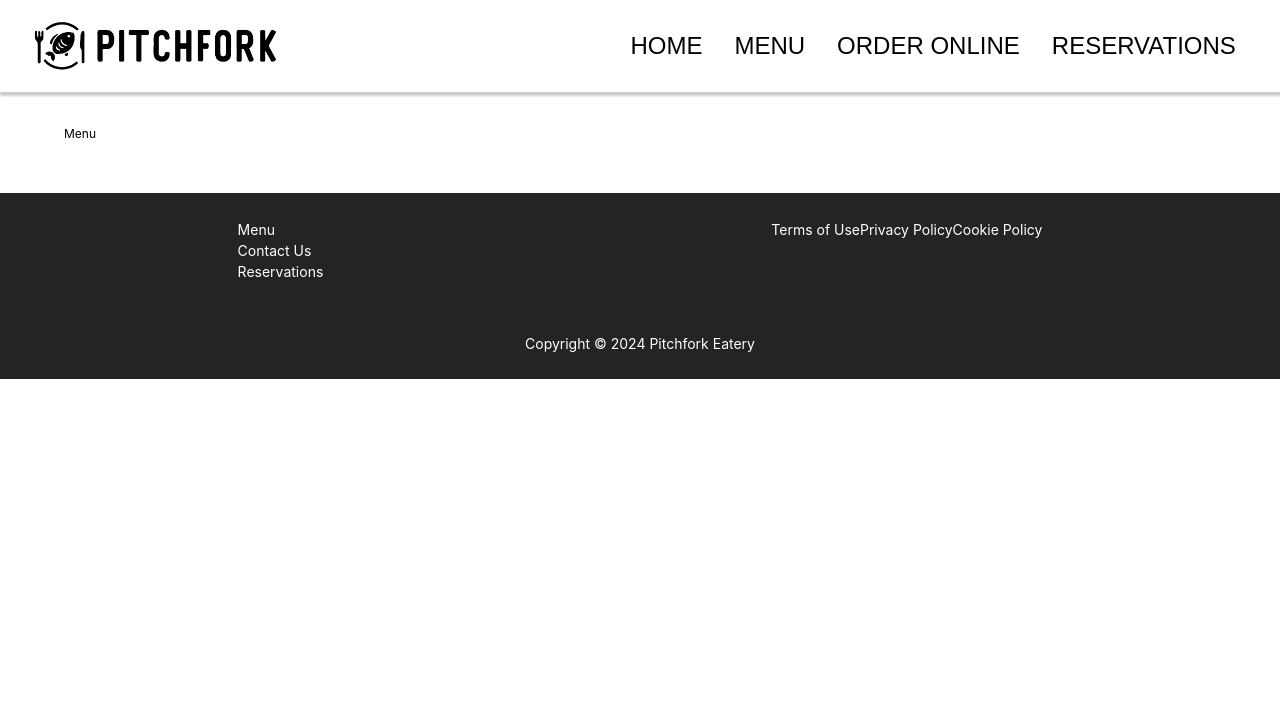
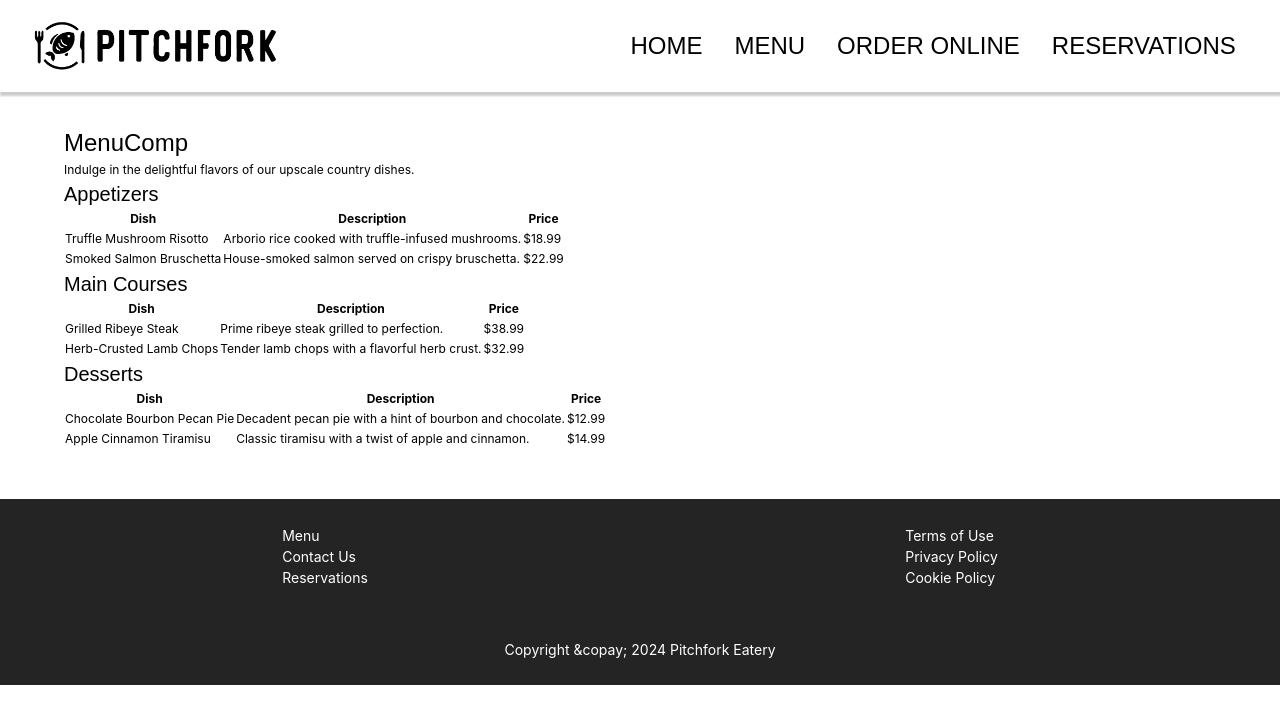
Before and after one commit to andrewbarker96/pitchfork, a Next.js app: page /pages/menu in a window 1280 px wide. Shown: the top 724 px of the page. Built offline with nearby package versions, Linux system fonts and the light colour scheme; a web font is replaced by a local one.

Commit message:
Changes to be committed: 	new file:   app/components/menu.tsx 	modified:   app/components/navigation/footer.tsx 	modified:   app/components/navigation/nav.tsx 	modified:   app/page.tsx 	modified:   app/pages/menu/page.tsx 	modified:   app/pages/reservations/page.tsx 	new file:   page.tsx

```diff
--- /dev/null
+++ b/app/components/menu.tsx
@@ -0,0 +1,93 @@
+import React from 'react'
+
+const MenuComp = () => {
+  return (
+    <div>
+      <header>
+        <h1>MenuComp</h1>
+        <p>Indulge in the delightful flavors of our upscale country dishes.</p>
+      </header>
+
+      <section>
+        <h2>Appetizers</h2>
+        <table>
+          <thead>
+            <tr>
+              <th>Dish</th>
+              <th>Description</th>
+              <th>Price</th>
+            </tr>
+          </thead>
+          <tbody>
+            <tr>
+              <td>Truffle Mushroom Risotto</td>
+              <td>Arborio rice cooked with truffle-infused mushrooms.</td>
+              <td>$18.99</td>
+            </tr>
+            <tr>
+              <td>Smoked Salmon Bruschetta</td>
+              <td>House-smoked salmon served on crispy bruschetta.</td>
+              <td>$22.99</td>
+            </tr>
+            {/* Add more appetizers */}
+          </tbody>
+        </table>
+      </section>
+
+      <section>
+        <h2>Main Courses</h2>
+        <table>
+          <thead>
+            <tr>
+              <th>Dish</th>
+              <th>Description</th>
+              <th>Price</th>
+            </tr>
+          </thead>
+          <tbody>
+            <tr>
+              <td>Grilled Ribeye Steak</td>
+              <td>Prime ribeye steak grilled to perfection.</td>
+              <td>$38.99</td>
+            </tr>
+            <tr>
+              <td>Herb-Crusted Lamb Chops</td>
+              <td>Tender lamb chops with a flavorful herb crust.</td>
+              <td>$32.99</td>
+            </tr>
+            {/* Add more main courses */}
+          </tbody>
+        </table>
+      </section>
+
+      <section>
+        <h2>Desserts</h2>
+        <table>
+          <thead>
+            <tr>
+              <th>Dish</th>
+              <th>Description</th>
+              <th>Price</th>
+            </tr>
+          </thead>
+          <tbody>
+            <tr>
+              <td>Chocolate Bourbon Pecan Pie</td>
+              <td>Decadent pecan pie with a hint of bourbon and chocolate.</td>
+              <td>$12.99</td>
+            </tr>
+            <tr>
+              <td>Apple Cinnamon Tiramisu</td>
+              <td>Classic tiramisu with a twist of apple and cinnamon.</td>
+              <td>$14.99</td>
+            </tr>
+            {/* Add more desserts */}
+          </tbody>
+        </table>
+      </section>
+
+    </div>
+  )
+}
+
+export default MenuComp
--- a/app/components/navigation/footer.tsx
+++ b/app/components/navigation/footer.tsx
@@ -4,20 +4,20 @@ import Link from 'next/link'
 const Footer = () => {
     return (
         <div>
-                <div className='footer gap-6 '>
-                    <div className='footer-item '>
-                        <Link href="/menu">Menu</Link><br></br>
-                        <Link href="/contact">Contact Us</Link><br></br>
+            <div className='footer md:flex-auto gap-6 '>
+                <div className='footer-item flex flex-col'>
+                    <Link href="/menu">Menu</Link>
+                    <Link href="/contact">Contact Us</Link>
                     <Link href="/reservations">Reservations</Link>
                 </div>
-                    <div className='footer-item'>
+                <div className='footer-item flex flex-col'>
                     <Link href="#">Terms of Use</Link>
                     <Link href="#">Privacy Policy</Link>
                     <Link href="#">Cookie Policy</Link>
                 </div>
             </div>
             <div className='footer footer-item align-middle text-center justify-center'>
-            <p> Copyright &copy; <a href = '/'>2024 Pitchfork Eatery</a></p>
+                <p> Copyright &copay; <a href = '/'>2024 Pitchfork Eatery</a></p>
             </div>
         </div>
     )
--- a/app/components/navigation/nav.tsx
+++ b/app/components/navigation/nav.tsx
@@ -20,9 +20,9 @@ const Navbar = () => {
         </div>
         <div className={`${isOpen ? 'block' : 'hidden'} md:flex nav-item`}>
           <Link href='/'>Home</Link>
-          <Link href='/'>Menu</Link>
-          <Link href='/'>Order Online</Link>
-          <Link href='/'>Reservations</Link>
+          <Link href='./menu/page'>Menu</Link>
+          <Link href='/order-online'>Order Online</Link>
+          <Link href='/reservations'>Reservations</Link>
         </div>
       </nav>
     </>
--- a/app/page.tsx
+++ b/app/page.tsx
@@ -1,9 +1,35 @@
 import React from 'react'
+import Link from 'next/link'
 
 const page = () => {
   return (
     <div className ='container'>
-      <div className="text-red-500">This text should be red if Tailwind CSS is working.</div>
+      <section>
+        <h2>Featured Dishes</h2>
+        <p>Explore our chef's special dishes crafted with passion and expertise.</p>
+        {/* Add images and descriptions of featured dishes */}
+      </section>
+
+      <section>
+        <h2>Our Menu</h2>
+        <p>Discover a variety of mouth-watering dishes on our menu.</p>
+        {/* Add a link to the full menu page */}
+        <Link href="/menu">View Full Menu</Link>
+      </section>
+
+      <section>
+        <h2>About Us</h2>
+        <p>Learn about the history and mission of Your Restaurant.</p>
+        {/* Add a link to the about us page */}
+        <Link href="/about">About Us</Link>
+      </section>
+
+      <section>
+        <h2>Contact Us</h2>
+        <p>Have questions or feedback? Reach out to us!</p>
+        {/* Add a link to the contact page */}
+        <Link href="/contact">Contact Us</Link>
+      </section>
     </div>
   )
 }
--- a/app/pages/menu/page.tsx
+++ b/app/pages/menu/page.tsx
@@ -1,8 +1,11 @@
 import React from 'react'
+import MenuComp from '@/app/components/menu'
 
 const Menu = () => {
   return (
-    <div>Menu</div>
+    <div>
+      <MenuComp />
+    </div>
   )
 }
 
--- a/app/pages/reservations/page.tsx
+++ b/app/pages/reservations/page.tsx
@@ -1,9 +1,9 @@
 import React from 'react'
 
-const page = () => {
+const reservations = () => {
   return (
-    <div>page</div>
+    <div>reservations</div>
   )
 }
 
-export default page
+export default reservations
```
Also changed, not shown: page.tsx (added). Lines whose indentation alone changed are shown as unchanged.
